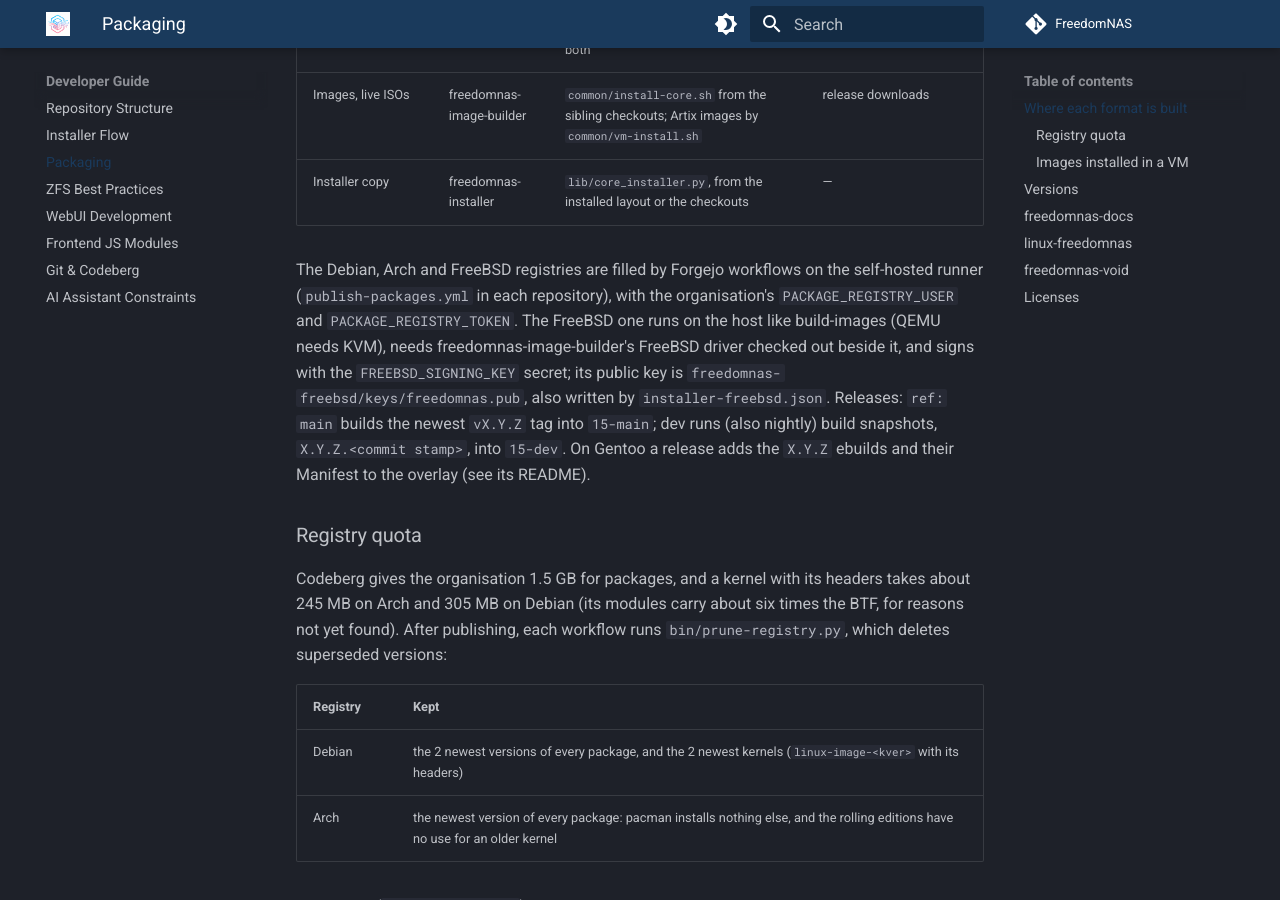
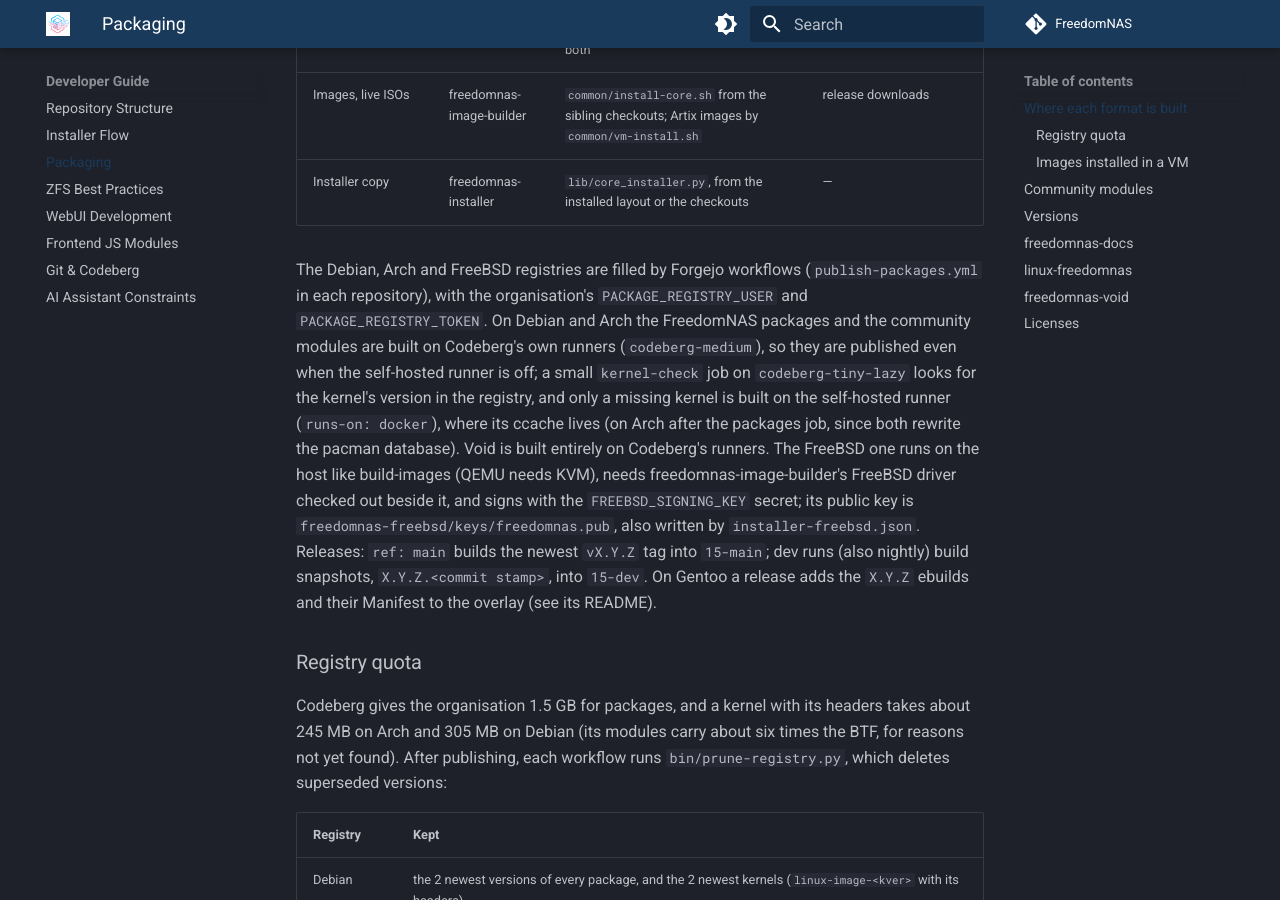
Before and after one commit to FreedomNAS/freedomnas-docs, an MkDocs documentation site: the page built from docs/developer/packaging.md, in a window 1280 px wide and 900 px high, scrolled down 1337 px. Built offline with MkDocs 1.6.1 and Material for MkDocs 9.7.7, drawn with Linux system fonts in a browser that asks for light colours; some of the changed text lies outside the part shown.

Commit message:
Document packaging of community modules and the split package jobs

```diff
--- a/docs/developer/packaging.md
+++ b/docs/developer/packaging.md
@@ -28,9 +28,16 @@ WebUI has the documentation of its own version at `/docs/`.
 | Images, live ISOs | freedomnas-image-builder | `common/install-core.sh` from the sibling checkouts; Artix images by `common/vm-install.sh` | release downloads |
 | Installer copy | freedomnas-installer | `lib/core_installer.py`, from the installed layout or the checkouts | — |
 
-The Debian, Arch and FreeBSD registries are filled by Forgejo workflows on
-the self-hosted runner (`publish-packages.yml` in each repository), with the
-organisation's `PACKAGE_REGISTRY_USER` and `PACKAGE_REGISTRY_TOKEN`. The
+The Debian, Arch and FreeBSD registries are filled by Forgejo workflows
+(`publish-packages.yml` in each repository), with the organisation's
+`PACKAGE_REGISTRY_USER` and `PACKAGE_REGISTRY_TOKEN`. On Debian and Arch the
+FreedomNAS packages and the community modules are built on Codeberg's own
+runners (`codeberg-medium`), so they are published even when the
+self-hosted runner is off; a small `kernel-check` job on `codeberg-tiny-lazy`
+looks for the kernel's version in the registry, and only a missing kernel is
+built on the self-hosted runner (`runs-on: docker`), where its ccache lives
+(on Arch after the packages job, since both rewrite the pacman database).
+Void is built entirely on Codeberg's runners. The
 FreeBSD one runs on the host like build-images (QEMU needs KVM), needs
 freedomnas-image-builder's FreeBSD driver checked out beside it, and signs
 with the `FREEBSD_SIGNING_KEY` secret; its public key is
@@ -105,6 +112,26 @@ Gentoo live ISO installs, not only Gentoo; that `/run` starts empty, and
 `/run/lock` is created right after it, because Samba's `smbpasswd` keeps its
 locks there (without it the Void image's installation stopped at
 `smbpasswd -a`).
+
+## Community modules
+
+A community module lives in a repository of its own (freedomnas-containers
+is the first, built from freedomnas-module-template) and is packaged by the
+same repositories as the core: freedomnas-deb, freedomnas-arch and
+freedomnas-void each clone it beside the components, and freedomnas-overlay
+has an ebuild for it. Its package is named `freedomnas-module-<id>`.
+
+| | Built from | Version |
+|-|-----------|---------|
+| `dev` | the module's `dev` branch | its own `debian/changelog` base plus the commit stamp, as for the components |
+| `main` | the module's own newest `vX.Y.Z` tag | that base |
+
+A module has versions of its own, not FreedomNAS's: freedomnas-containers
+starts at 0.1.0. A module with no release tag yet is left out of `main`
+without failing the run. Its packages depend on freedomnas-core and
+freedomnas-webui newer than 0.9.12, whose module loader read a single modules
+directory: a community module installed beside it hid the core's own. On
+Gentoo the module has only a live `9999` ebuild until its first tag.
 
 ## Versions
 
```
Also changed, not shown: docs/user-guide/containers.md (+6 -0 lines).
